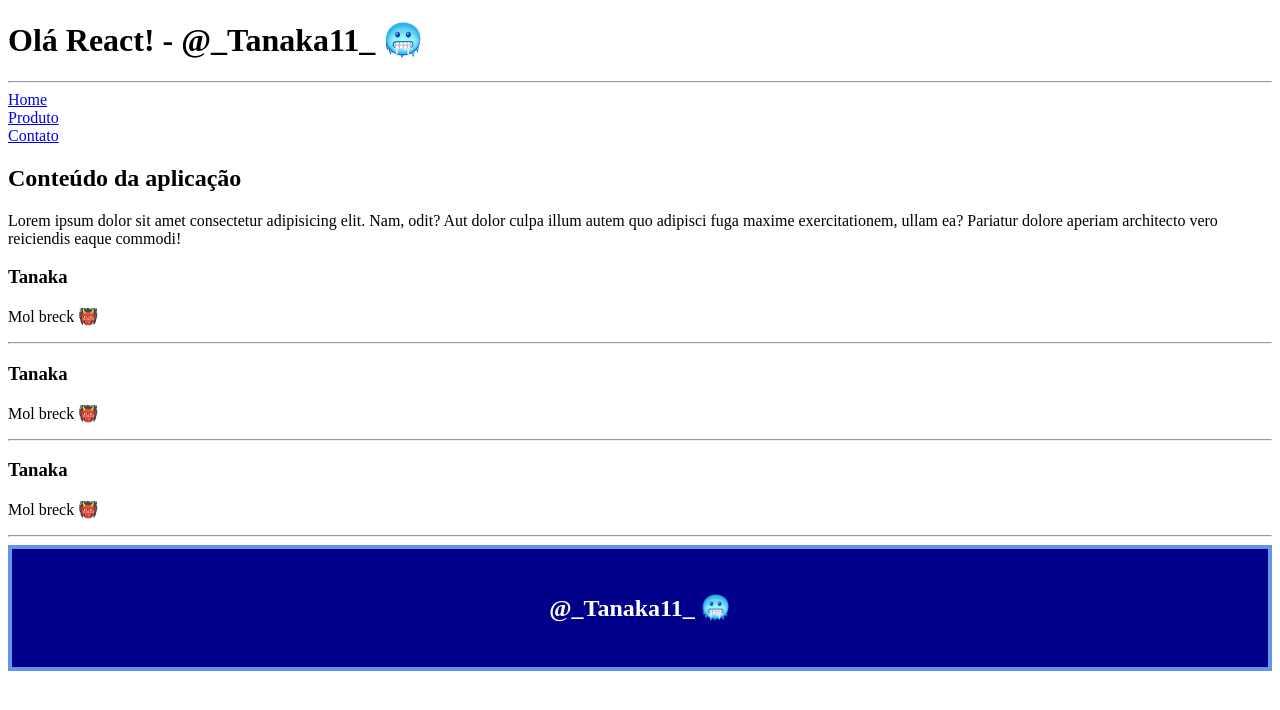
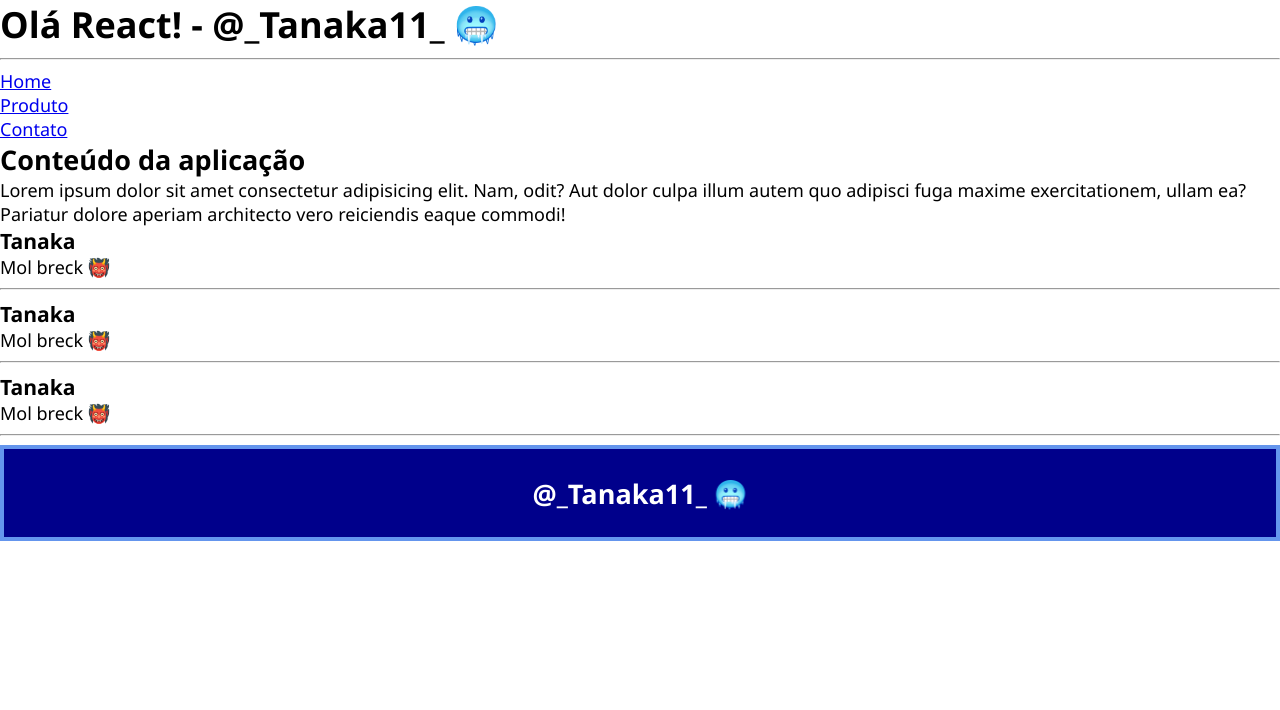
Before and after one commit to tanaka-11/react-fundamentos, a React (Vite) app: page / in a window 1280 px wide. Shown: the top 710 px of the page. Built offline with nearby package versions, Linux system fonts and the light colour scheme.

Commit message:
criado css externo e importado na main.jsx

```diff
--- a/src/index.css
+++ b/src/index.css
@@ -0,0 +1,28 @@
+/* Folha de Estilos GLOBAL */
+
+/* Ajuste do Box Model com box-sizing */
+*,
+*::after,
+*::before {
+  box-sizing: border-box;
+}
+
+/* Reset */
+body,
+h1,
+h2,
+h3,
+p {
+  margin: 0;
+  padding: 0;
+}
+
+/* Tamanho da letra */
+html {
+  font-size: 18px;
+}
+
+/* Tipo da letra */
+body {
+  font-family: "Segoe UI", Tahoma, Geneva, Verdana, sans-serif;
+}
```
Also changed, not shown: src/main.jsx (+9 -6 lines).
